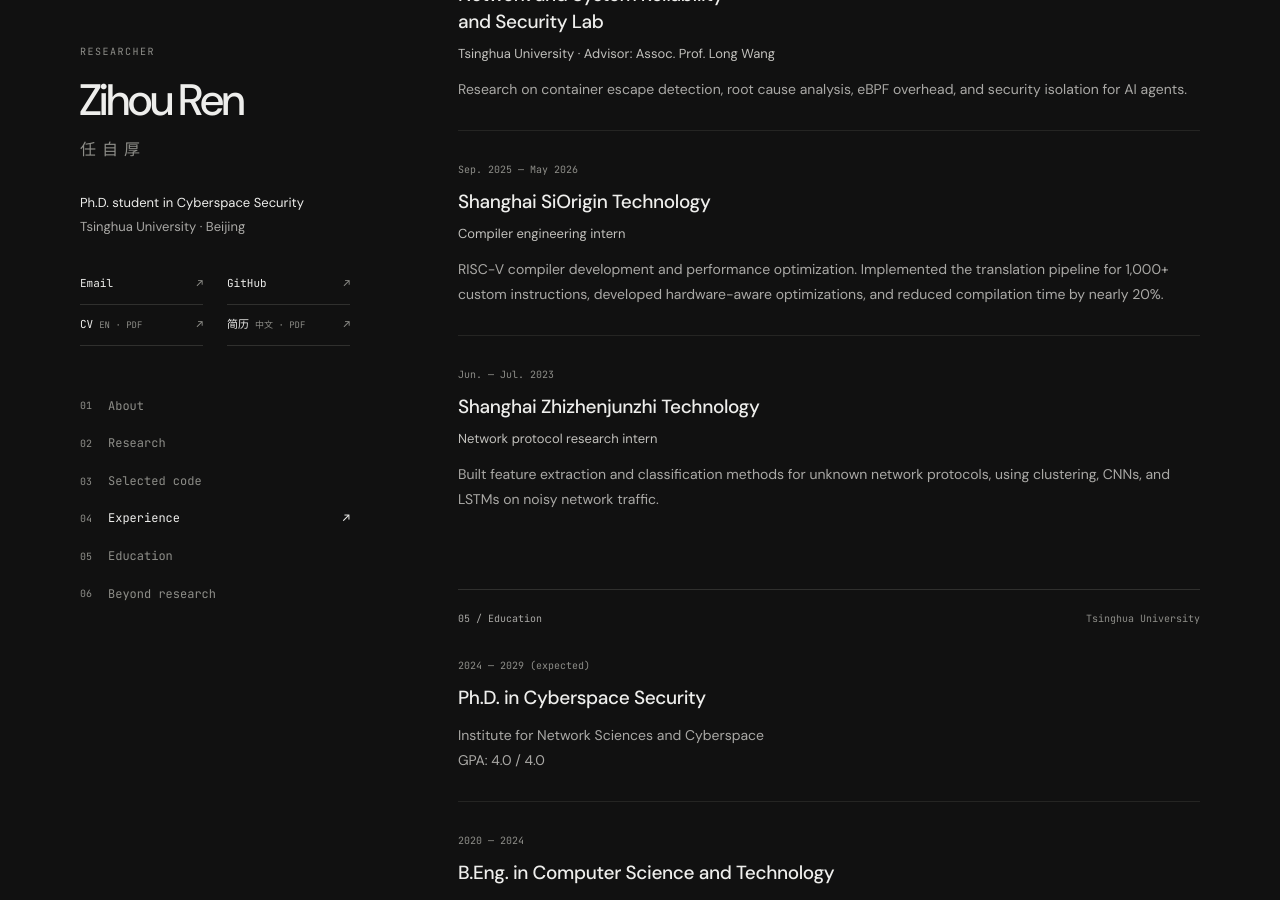
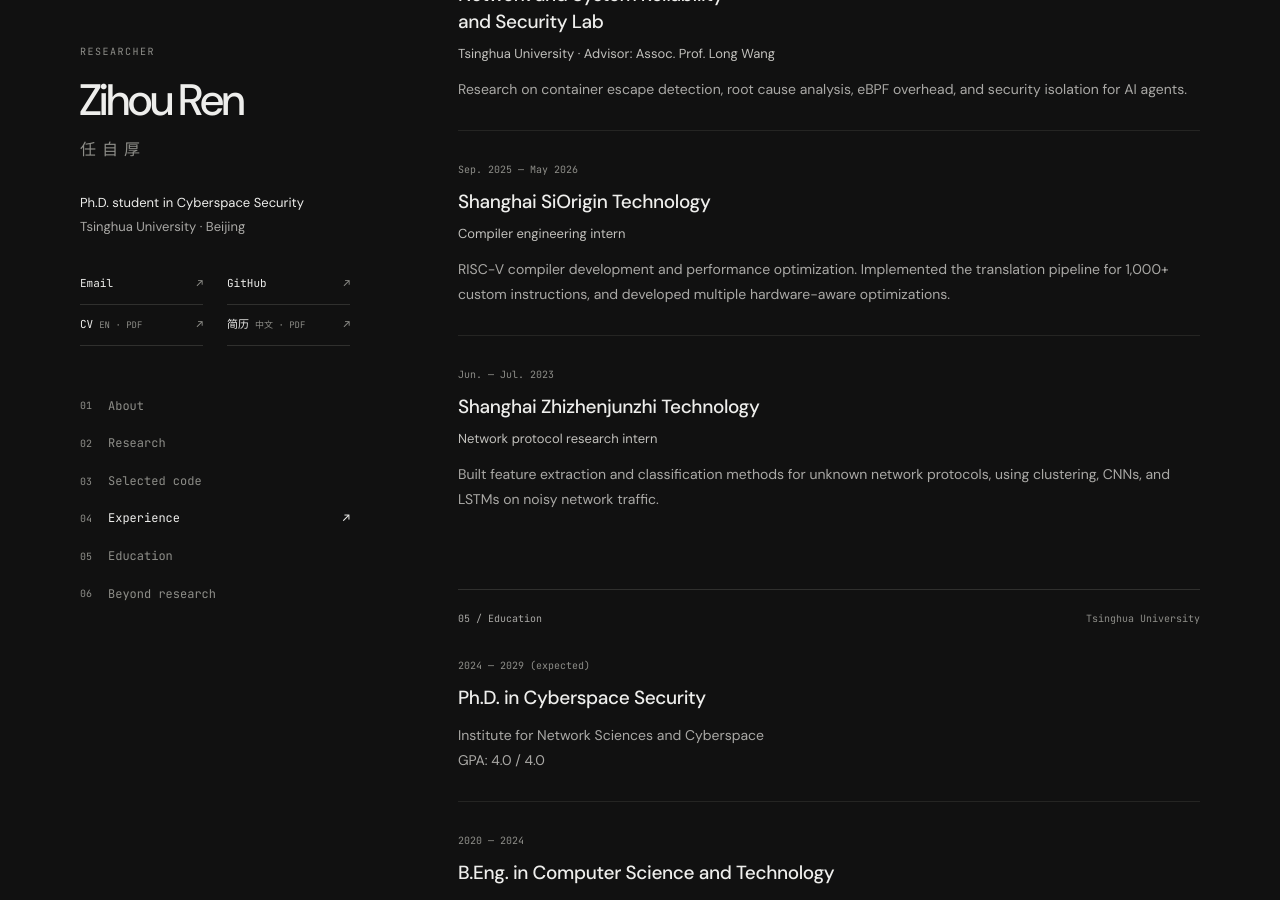
Before and after one commit to RenZihou/renzihou.github.io, a Jekyll site: the page built from index.html, in a window 1280 px wide and 900 px high, scrolled down 2427 px. Built offline with Jekyll 4.4.1, drawn with Linux system fonts in a browser that asks for light colours.

Commit message:
update cv

```diff
--- a/_data/experience.yml
+++ b/_data/experience.yml
@@ -1,7 +1,7 @@
 - organization: Shanghai SiOrigin Technology
   role: Compiler engineering intern
   dates: Sep. 2025 — May 2026
-  description: RISC-V compiler development and performance optimization. Implemented the translation pipeline for 1,000+ custom instructions, developed hardware-aware optimizations, and reduced compilation time by nearly 20%.
+  description: RISC-V compiler development and performance optimization. Implemented the translation pipeline for 1,000+ custom instructions, and developed multiple hardware-aware optimizations.
 - organization: Shanghai Zhizhenjunzhi Technology
   role: Network protocol research intern
   dates: Jun. — Jul. 2023
```
Also changed, not shown: 2 other files.
